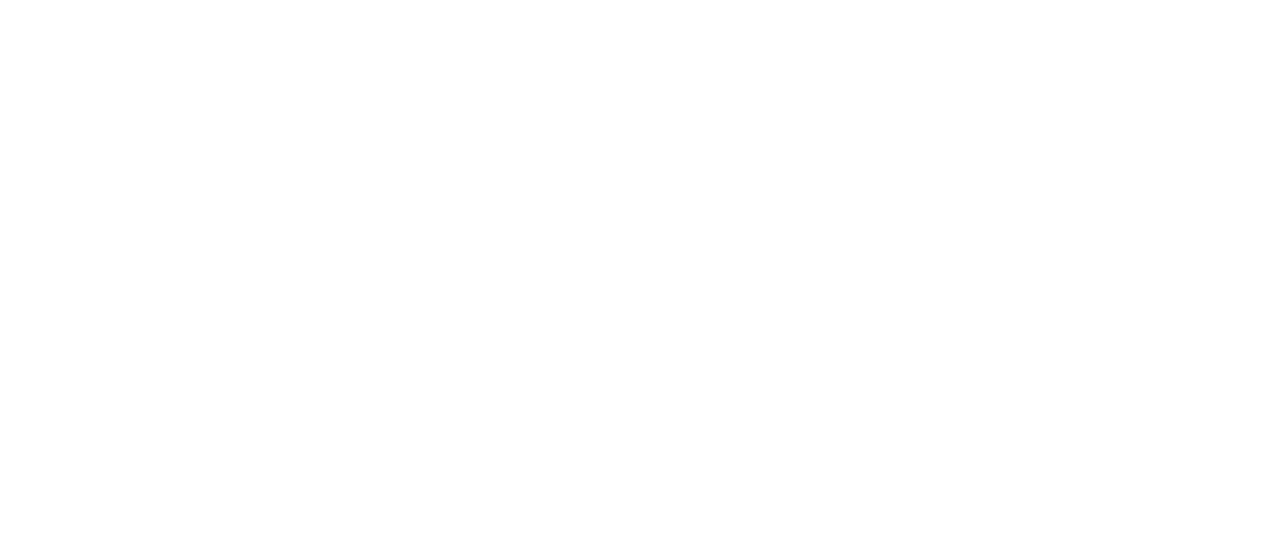
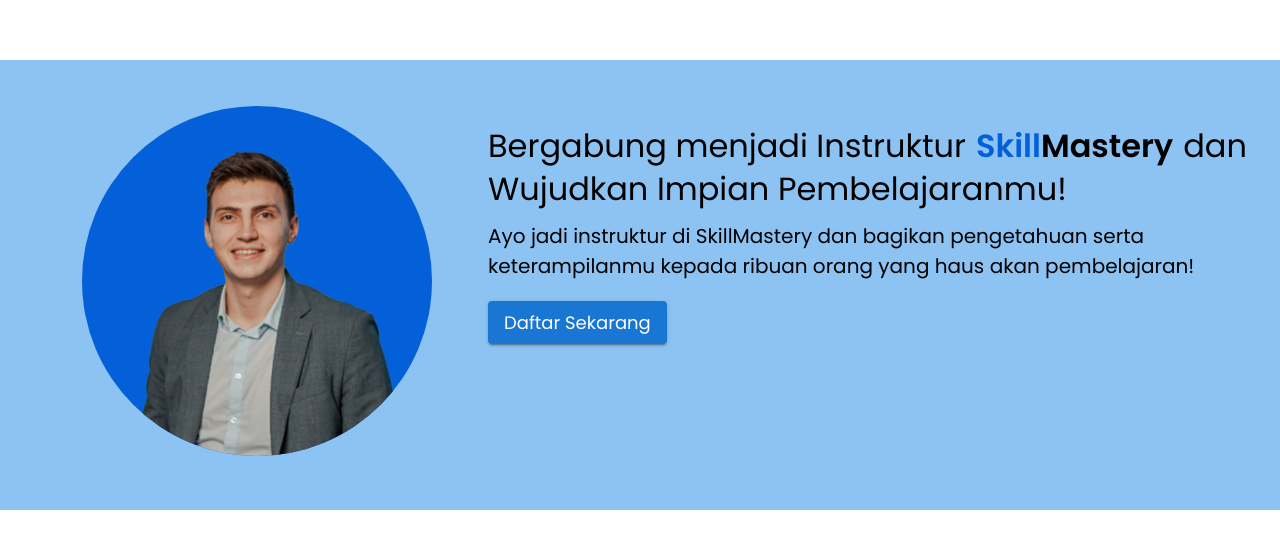
Before and after one commit to tugas-akhir-fs26/FE-SkillMastery, a React (Vite) app: page / in a window 1280 px wide. Shown: the part 2490-3039 px from the top of the page. Before the commit the page ends 2375 px from the top, so only its background shows below. Built offline with nearby package versions, Linux system fonts and the light colour scheme.

Commit message:
instruktur section dan styling responsive

```diff
--- /dev/null
+++ b/src/components/homepage/bai.jsx
@@ -0,0 +1,51 @@
+import { Box, Button, Typography } from "@mui/material";
+import React from "react";
+// @ts-ignore
+import Style from "./bai.module.css";
+
+export default function MentorSection() {
+  return (
+    <Box
+      sx={{ display: "flex", justifyContent: "center", alignItems: "center", height : "100vh" }}
+    >
+
+    <div className={`${Style.bai_ct}`}>
+      <div className={`${Style.img_wrapper}`}>
+        <div className={`${Style.circle}`}></div>
+        <img src="../src/assets/BAI.png" alt="Belajar Node" width={"300px"} />
+      </div>
+      <Box
+        sx={{
+          display: "flex",
+          flexDirection: "column",
+          width: "60vw",
+          alignItems: "start",
+          justifyContent: "center",
+          marginBottom: "100px",
+          p:3
+        }}
+      >
+        <Typography variant="h5" sx={{ fontSize: "32px" }}>
+          Bergabung menjadi Instruktur
+          {/* Render Logo SkillMastery */}
+          <div className={`${Style.logo_wrapper}`}>
+            <span className={`${Style.logo}`}>Skill</span>
+            <span>Mastery</span>
+          </div>
+          dan Wujudkan Impian Pembelajaranmu!
+        </Typography>
+        <Typography sx={{ fontSize: "20px", fontWeight: 400, marginTop: "10px" }}>
+          Ayo jadi instruktur di SkillMastery dan bagikan pengetahuan serta
+          keterampilanmu kepada ribuan orang yang haus akan pembelajaran!
+        </Typography>
+      <Button
+        variant="contained"
+        sx={{ textTransform: "capitalize", fontWeight: 400, fontSize : "18px", marginTop : "20px"}}
+      >
+        Daftar Sekarang
+      </Button>
+      </Box>
+    </div>
+    </Box>
+  );
+}
--- /dev/null
+++ b/src/components/homepage/bai.module.css
@@ -0,0 +1,38 @@
+.img_wrapper{
+    position: relative;
+    width: 300px;
+    margin: auto;
+}
+
+.img_wrapper img{
+    position: relative;
+    border-radius: 0px 0px 190px 190px;
+    width: 350px;
+    overflow: hidden;
+}
+
+.img_wrapper .circle{
+    width: 350px;
+    height: 350px;
+    background-color: #0460D9;
+    position: absolute;
+    top: 0;
+    border-radius: 50%;
+}
+
+.logo_wrapper{
+    margin: 0 10px;
+    display: inline-block;
+    font-weight: 600;
+}
+
+.logo{
+    font-size: 32px;
+    color: #0460D9;
+}
+.bai_ct{
+    display: flex;
+    width: 100vw;
+    height: 450px;
+    background-color: #8DC3F2;
+}
--- a/src/components/homepage/banner.jsx
+++ b/src/components/homepage/banner.jsx
@@ -1,5 +1,7 @@
+// @ts-nocheck
 import { Box } from "@mui/system";
 import React from "react";
+import Style from './banner.module.css'
 
 export default function Banner() {
   return (
@@ -13,9 +15,10 @@
         textAlign: "left",
         my: 2,
         p: 2,
+        width : {xs:"200px", md : "550px"},
       }}
     >
-      <img src="../src/assets/BG.svg" alt="Background Image" width={550} />
+      <img src="../src/assets/BG.svg" className={Style.img_banner} alt="Background Image"  />
     </Box>
   );
 }
--- /dev/null
+++ b/src/components/homepage/banner.module.css
@@ -0,0 +1,10 @@
+.img_banner {
+    width: 550px;
+}
+
+
+@media screen and (max-width: 768px){
+    .img_banner {
+        max-width: 300px;
+    }
+  }
--- a/src/components/homepage/headline.jsx
+++ b/src/components/homepage/headline.jsx
@@ -17,6 +17,7 @@
         height: "100%",
         textAlign: "left",
         p: 3,
+        width : {xs:"400px", md : "100%"}
       }}
     >
       <Box sx={{ display: "flex", width: "100%" }}>
--- a/src/components/homepage/headline.module.css
+++ b/src/components/homepage/headline.module.css
@@ -28,3 +28,9 @@
 .input_wrapper{
     width: 100%;
 }
+
+@media screen and (max-width: 768px) {
+    .input_bar {
+        max-width: 300px;
+    }
+  }
--- a/src/components/homepage/jumbotron.jsx
+++ b/src/components/homepage/jumbotron.jsx
@@ -20,10 +20,10 @@
     <Container maxWidth="xl">
     <Box sx={{ flexGrow: 1 }}>
       <Grid container spacing={2}>
-        <Grid item xs={6}>
+        <Grid item xs={3} md={6}>
           <Headline />
         </Grid>
-        <Grid item xs={6}>
+        <Grid item xs={3} md={6}>
           <Banner />
         </Grid>
       </Grid>
--- a/src/pages/home.jsx
+++ b/src/pages/home.jsx
@@ -2,6 +2,7 @@
 import Jumbotron from "../components/homepage/jumbotron"
 import CourseSection from "../components/homepage/course"
 import Testimoni from "../components/homepage/testimoni"
+import MentorSection from "../components/homepage/bai"
 
 
 function Home(){
@@ -10,6 +11,7 @@
             <Jumbotron />
             <CourseSection />
             <Testimoni />
+            <MentorSection />
         </>
     )
 }
```
Also changed, not shown: src/components/homepage/testiCard.jsx (+14 -7 lines), src/assets/BAI.png (added).
